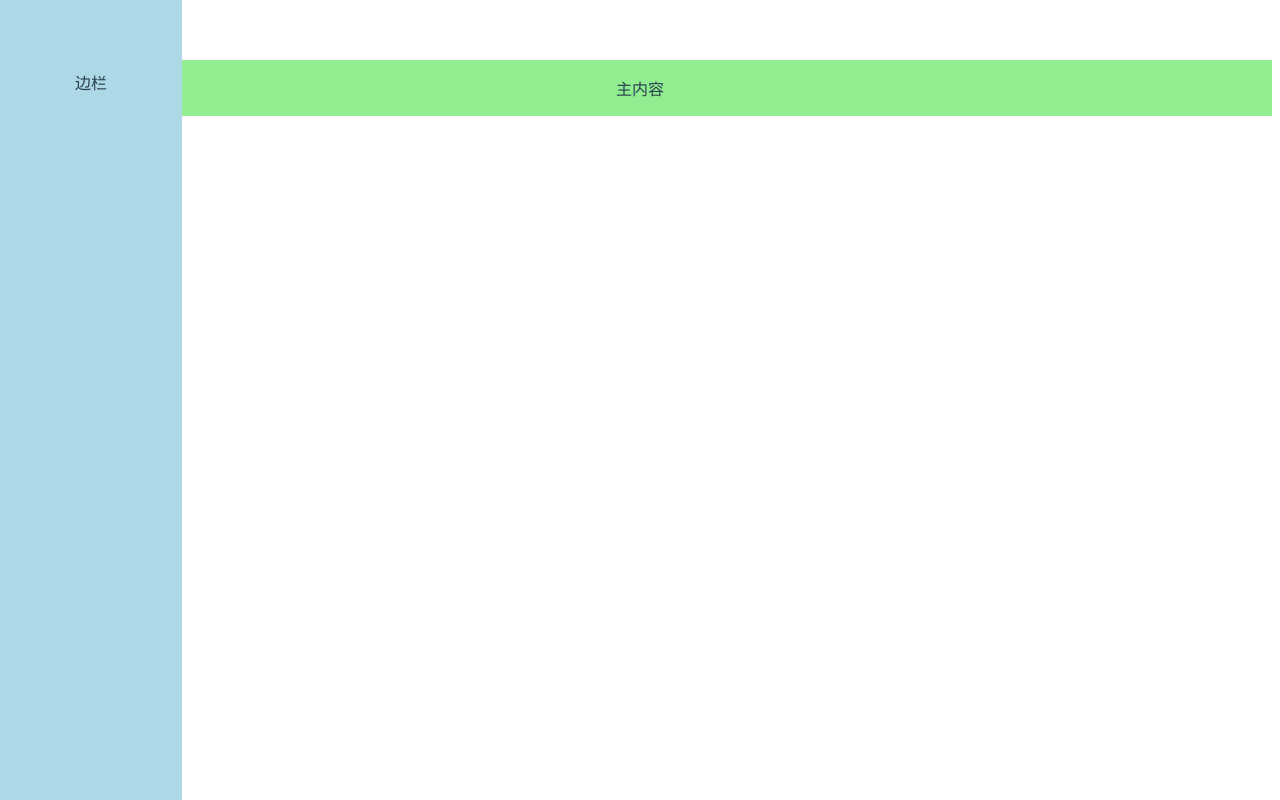
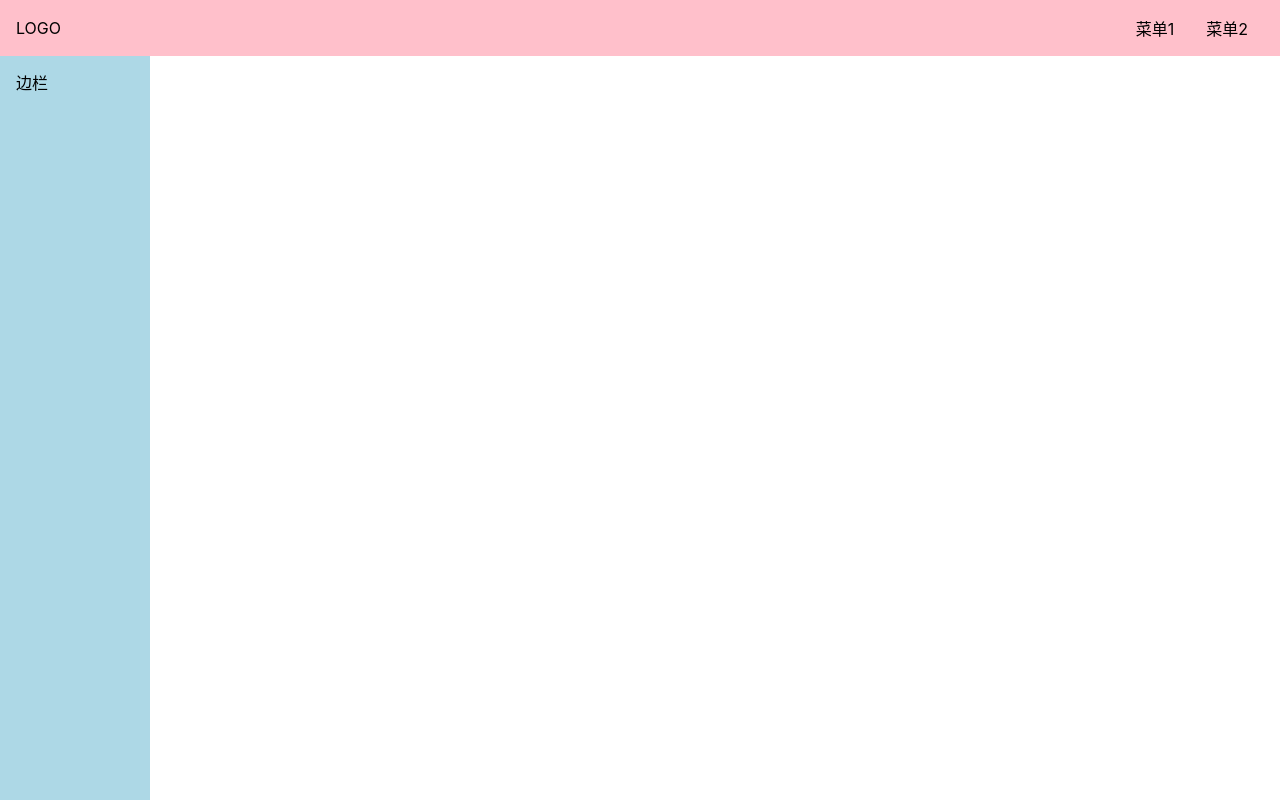
Before and after one commit to oraDream/first-vite-project, a Vue app: page /#/xxx in a window 1280 px wide. Built offline with nearby package versions, Linux system fonts and the light colour scheme.

Commit message:
Topnav组件封装好了

```diff
--- a/src/components/Frank.vue
+++ /dev/null
@@ -1,5 +0,0 @@
-<template>
-  <div>
-    vite-first
-  </div>
-</template>
--- /dev/null
+++ b/src/components/Topnav.vue
@@ -0,0 +1,63 @@
+
+<template>
+  <div class="topnav">
+    <div class="logo">LOGO</div>
+    <ul class="menu">
+      <li>菜单1</li>
+      <li>菜单2</li>
+    </ul>
+    <!-- <span class="toggleAside" @click="toggleMenu"></span> -->
+  </div>
+</template>
+<script lang="ts">
+export default {
+
+}
+</script>
+<style lang="scss" scoped>
+.topnav {
+  background: pink;
+  display: flex;
+  padding: 16px;
+  position: fixed;
+  top: 0;
+  left: 0;
+  width: 100%;
+  z-index: 10;
+  justify-content: center;
+  align-items: center;
+  > .logo {
+    max-width: 6em;
+    margin-right: auto;
+  }
+  > .menu {
+    display: flex;
+    white-space: nowrap;
+    flex-wrap: nowrap;
+    > li {
+      margin: 0 1em;
+    }
+  }
+  > .toggleAside {
+    width: 24px;
+    height: 24px;
+    background: red;
+    position: absolute;
+    left: 16px;
+    top: 50%;
+    transform: translateY(-50%);
+    display: none;
+  }
+  @media (max-width: 500px) {
+    > .menu {
+      display: none;
+    }
+    > .logo {
+      margin: 0 auto;
+    }
+    > .toggleAside {
+      display: inline-block;
+    }
+  }
+}
+</style>
--- a/src/index.css
+++ /dev/null
@@ -1,8 +0,0 @@
-#app {
-  font-family: Avenir, Helvetica, Arial, sans-serif;
-  -webkit-font-smoothing: antialiased;
-  -moz-osx-font-smoothing: grayscale;
-  text-align: center;
-  color: #2c3e50;
-  margin-top: 60px;
-}
--- /dev/null
+++ b/src/index.scss
@@ -0,0 +1,27 @@
+* {
+  margin: 0;
+  padding: 0;
+  box-sizing: border-box;
+}
+ul,
+ol {
+  list-style: none;
+}
+a {
+  text-decoration: none;
+  color: inherit;
+  &:hover {
+    border-bottom: 1px solid;
+    cursor: pointer;
+  }
+}
+h1,h2,h3,h4,h5,h6{
+  font-weight: normal;
+}
+
+body {
+  font-size: 16px;
+  // 为什么这样写 font-family
+  // 答案见 https://github.com/zenozeng/fonts.css/
+  font-family: -apple-system, "Noto Sans", "Helvetica Neue", Helvetica, "Nimbus Sans L", Arial, "Liberation Sans", "PingFang SC", "Hiragino Sans GB", "Noto Sans CJK SC", "Source Han Sans SC", "Source Han Sans CN", "Microsoft YaHei", "Wenquanyi Micro Hei", "WenQuanYi Zen Hei", "ST Heiti", SimHei, "WenQuanYi Zen Hei Sharp", sans-serif;
+}
--- a/src/main.ts
+++ b/src/main.ts
@@ -1,6 +1,6 @@
 import { createApp } from 'vue'
 import App from './App.vue'
-import './index.css'
+import './index.scss'
 import {createWebHashHistory, createRouter} from 'vue-router'
 import Home from './view/Home.vue'
 import Doc from './view/Doc.vue'
--- a/src/view/Doc.vue
+++ b/src/view/Doc.vue
@@ -1,16 +1,18 @@
 <template>
     <div>
-        <div class="topnav">
-            <div class="logo"></div>
-            <div class="menu"></div>
-        </div>
+        <Topnav />
         <div class="content">
             <aside>边栏</aside>
             <main>主内容</main>
         </div>
     </div>
 </template>
-
+<script lang="ts">
+import Topnav from '../components/Topnav.vue'
+export default {
+  components: { Topnav },
+};
+</script>
 <style lang="scss" scoped>
 .layout {
   display: flex;
--- a/src/view/Home.vue
+++ b/src/view/Home.vue
@@ -1,11 +1,8 @@
 <template>
     <div>
-        <div class="topnav">
-            <div class="logo"></div>
-            <div class="menu"></div>
-        </div>
+        <Topnav />
         <div class="banner">
-            <h1>lusa UI</h1>
+            <h1>lulu UI</h1>
             <h2>一个UI</h2>
             <p class="actions">
                 <a href="">GitHub</a>
@@ -14,6 +11,12 @@
         </div>
     </div>
 </template>
+<script lang="ts">
+import Topnav from '../components/Topnav.vue'
+export default {
+  components: { Topnav },
+};
+</script>
 <style lang="scss" scoped>
 .banner {
   padding: 100px 0;
```
